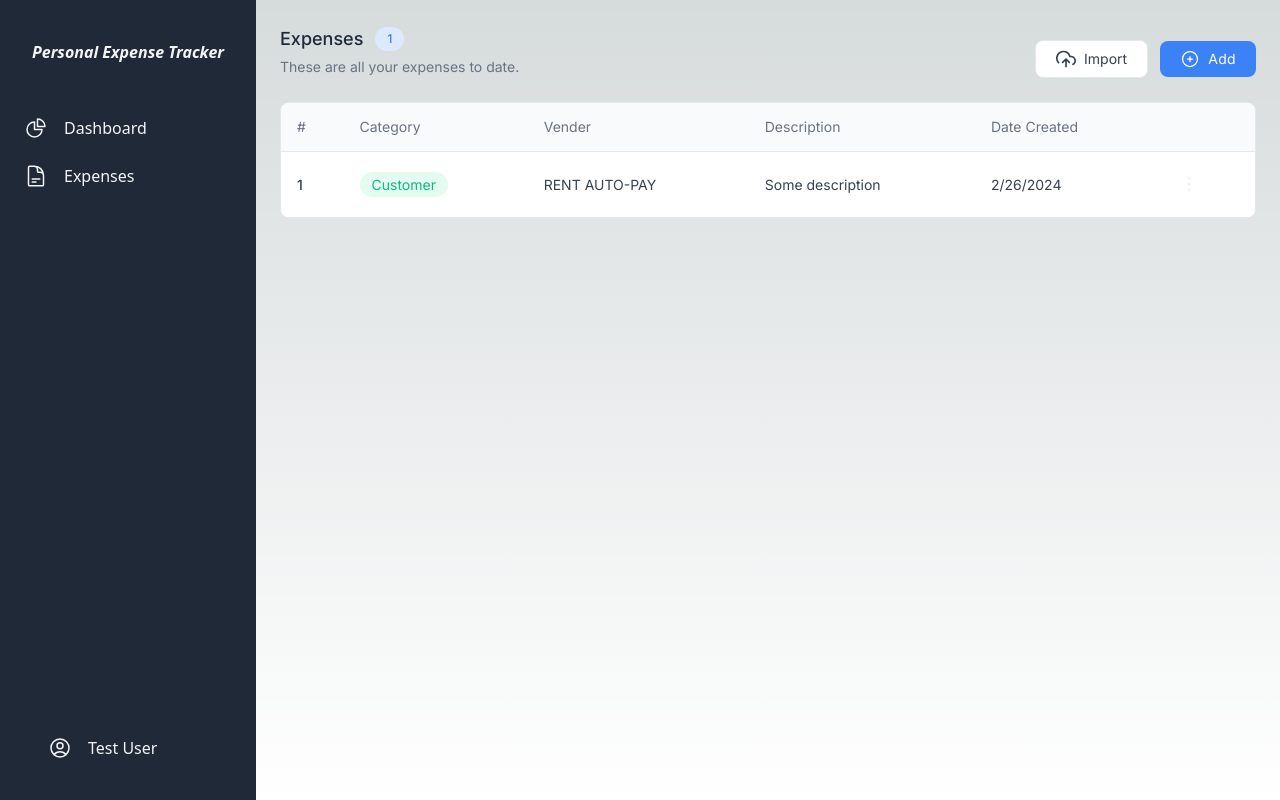
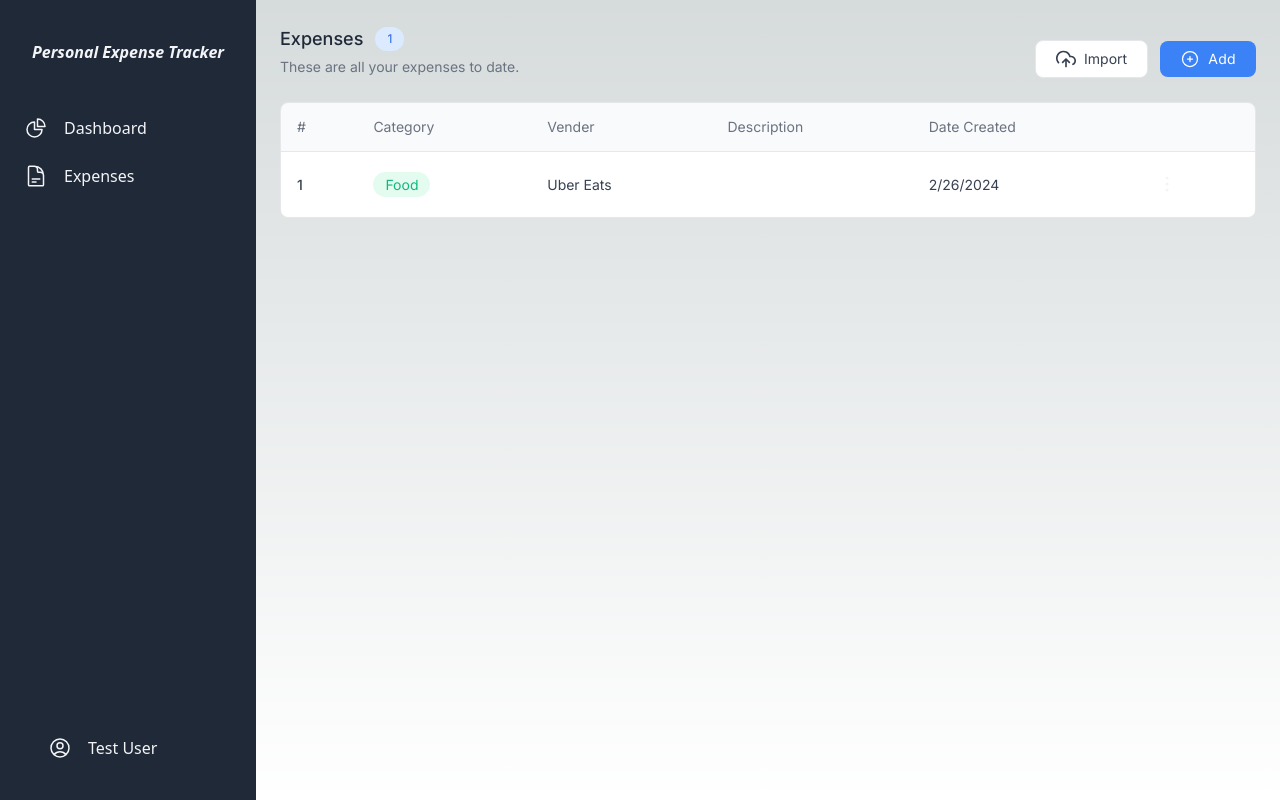
Before and after one commit to iveyner95/personal-expense-tracker, a Next.js app: page /expenses in a window 1280 px wide. Built offline with nearby package versions, Linux system fonts and the light colour scheme.

Commit message:
refactor: clean up table

```diff
--- /dev/null
+++ b/app/expenses/ExpensesTable.tsx
@@ -0,0 +1,25 @@
+import React from "react"
+import { Expense } from "../types"
+import { ExpensesTableBody } from "./ExpensesTableBody"
+import { ExpensesTableHeader } from "./ExpensesTableHeader"
+
+export interface ExpensesTableProps {
+  expenses: Expense[]
+}
+
+export const ExpensesTable = ({ expenses }: ExpensesTableProps) => {
+  return (
+    <div className="flex flex-col mt-6">
+      <div className="overflow-x-auto">
+        <div className="inline-block min-w-full align-middle px-6">
+          <div className="overflow-hidden border border-gray-200 dark:border-gray-700 rounded-lg">
+            <table className="min-w-full divide-y divide-gray-200 dark:divide-gray-700">
+              <ExpensesTableHeader />
+              <ExpensesTableBody expenses={expenses} />
+            </table>
+          </div>
+        </div>
+      </div>
+    </div>
+  )
+}
--- /dev/null
+++ b/app/expenses/ExpensesTableBody.tsx
@@ -0,0 +1,11 @@
+import React from "react";
+import { ExpensesTableProps } from "./ExpensesTable";
+import { ExpensesTableBodyRow } from "./ExpensesTableBodyRow";
+
+export const ExpensesTableBody = ({ expenses }: ExpensesTableProps) => {
+  return (
+    <tbody className="bg-white divide-y divide-gray-200 dark:divide-gray-700 dark:bg-gray-900">
+      {expenses.map((expense) => <ExpensesTableBodyRow expense={expense} key={`expense-${expense.number}`} />)}
+    </tbody>
+  )
+}
--- /dev/null
+++ b/app/expenses/ExpensesTableBodyRow.tsx
@@ -0,0 +1,63 @@
+import React from "react";
+import { Expense } from "../types";
+
+interface ExpensesTableBodyRowProps {
+  expense: Expense;
+}
+
+export const ExpensesTableBodyRow = ({ expense }: ExpensesTableBodyRowProps) => {
+  return (
+    <tr>
+      <td className="px-4 py-4 text-sm font-medium whitespace-nowrap">
+        <div>
+          <h1 className="font-medium text-gray-700 dark:text-gray-200 ">{expense.number}</h1>
+        </div>
+      </td>
+
+      <td className="p-4 text-sm font-medium whitespace-nowrap">
+        {/* TODO: add dynamic text color by category name */}
+        <div className="inline px-3 py-1 text-sm font-normal rounded-full text-emerald-500 gap-x-2 bg-emerald-100/60 dark:bg-gray-800">
+          {expense.category}
+        </div>
+      </td>
+
+      <td className="px-4 py-4 text-sm whitespace-nowrap">
+        <div className="flex items-center text-gray-700 dark:text-gray-200">
+          {expense.vendor}
+        </div>
+      </td>
+
+      <td className="px-4 py-4 text-sm whitespace-nowrap">
+        <div>
+          <p className="text-gray-700 dark:text-gray-200">
+            {expense.description}
+          </p>
+        </div>
+      </td>
+
+      <td className="px-4 py-4 text-sm whitespace-nowrap text-gray-700 dark:text-gray-200">
+        <div>
+          {expense.created}
+        </div>
+      </td>
+
+      <MoreOptionsButton />
+    </tr>
+  )
+}
+
+/**
+ * This button is a stub for potential future content
+ * like a menu to select options like delete & edit
+ */
+const MoreOptionsButton = () => {
+  return (
+    <td className="px-4 py-4 text-sm whitespace-nowrap">
+      <button className="px-1 py-1 text-gray-100 transition-colors duration-200 rounded-lg dark:text-gray-300">
+        <svg xmlns="http://www.w3.org/2000/svg" fill="none" viewBox="0 0 24 24" strokeWidth="1.5" stroke="currentColor" className="w-6 h-6">
+          <path strokeLinecap="round" strokeLinejoin="round" d="M12 6.75a.75.75 0 110-1.5.75.75 0 010 1.5zM12 12.75a.75.75 0 110-1.5.75.75 0 010 1.5zM12 18.75a.75.75 0 110-1.5.75.75 0 010 1.5z" />
+        </svg>
+      </button>
+    </td>
+  )
+}
--- /dev/null
+++ b/app/expenses/ExpensesTableHeader.tsx
@@ -0,0 +1,43 @@
+import React from "react"
+
+export
+  // TODO: make buttons inter-actable
+  const ExpensesTableHeader = () => {
+    return (
+      <thead className="bg-gray-50 dark:bg-gray-800">
+        <tr>
+          <th scope="col" className="py-3.5 px-4 text-sm font-normal text-left rtl:text-right text-gray-500 dark:text-gray-400">
+            <button className="flex items-center gap-x-3 focus:outline-none">
+              #
+            </button>
+          </th>
+
+          <th scope="col" className="py-3.5 px-4 text-sm font-normal text-left rtl:text-right text-gray-500 dark:text-gray-400">
+            <button className="flex items-center gap-x-3 focus:outline-none">
+              Category
+            </button>
+          </th>
+
+          <th scope="col" className="py-3.5 px-4 text-sm font-normal text-left rtl:text-right text-gray-500 dark:text-gray-400">
+            <button className="flex items-center gap-x-3 focus:outline-none">
+              Vender
+            </button>
+          </th>
+
+          <th scope="col" className="py-3.5 px-4 text-sm font-normal text-left rtl:text-right text-gray-500 dark:text-gray-400">
+            Description
+          </th>
+
+          <th scope="col" className="py-3.5 px-4 text-sm font-normal text-left rtl:text-right text-gray-500 dark:text-gray-400">
+            <button className="flex items-center gap-x-3 focus:outline-none">
+              Date Created
+            </button>
+          </th>
+
+          <th scope="col" className="relative py-3.5 px-4">
+            <span className="sr-only">Edit</span>
+          </th>
+        </tr>
+      </thead>
+    )
+  }
--- a/app/expenses/page.tsx
+++ b/app/expenses/page.tsx
@@ -1,5 +1,6 @@
 import React from "react";
 import { ExpensesHeader } from "./ExpensesHeader";
+import { ExpensesTable } from "./ExpensesTable";
 import { useExpenses } from "./useExpenses";
 
 export default function ExpensesList() {
@@ -8,102 +9,7 @@ export default function ExpensesList() {
   return (
     <div className="w-full">
       <ExpensesHeader count={expenses.length} />
-
-      <div className="flex flex-col mt-6">
-        <div className="overflow-x-auto">
-          <div className="inline-block min-w-full align-middle px-6">
-            <div className="overflow-hidden border border-gray-200 dark:border-gray-700 rounded-lg">
-              <table className="min-w-full divide-y divide-gray-200 dark:divide-gray-700">
-                <thead className="bg-gray-50 dark:bg-gray-800">
-                  <tr>
-                    <th scope="col" className="py-3.5 px-4 text-sm font-normal text-left rtl:text-right text-gray-500 dark:text-gray-400">
-                      <button className="flex items-center gap-x-3 focus:outline-none">
-                        #
-                      </button>
-                    </th>
-
-                    <th scope="col" className="py-3.5 px-4 text-sm font-normal text-left rtl:text-right text-gray-500 dark:text-gray-400">
-                      <button className="flex items-center gap-x-3 focus:outline-none">
-                        Category
-                      </button>
-                    </th>
-
-                    <th scope="col" className="py-3.5 px-4 text-sm font-normal text-left rtl:text-right text-gray-500 dark:text-gray-400">
-                      <button className="flex items-center gap-x-3 focus:outline-none">
-                        Vender
-                      </button>
-                    </th>
-
-                    <th scope="col" className="py-3.5 px-4 text-sm font-normal text-left rtl:text-right text-gray-500 dark:text-gray-400">
-                      Description
-                    </th>
-
-                    <th scope="col" className="py-3.5 px-4 text-sm font-normal text-left rtl:text-right text-gray-500 dark:text-gray-400">
-                      <button className="flex items-center gap-x-3 focus:outline-none">
-                        Date Created
-                      </button>
-                    </th>
-
-                    <th scope="col" className="relative py-3.5 px-4">
-                      <span className="sr-only">Edit</span>
-                    </th>
-                  </tr>
-                </thead>
-                <tbody className="bg-white divide-y divide-gray-200 dark:divide-gray-700 dark:bg-gray-900">
-                  <tr>
-
-                    <td className="px-4 py-4 text-sm font-medium whitespace-nowrap">
-                      <div>
-                        {/* TODO: make dynamic */}
-                        <h1 className="font-medium text-gray-700 dark:text-gray-200 ">1</h1>
-                      </div>
-                    </td>
-
-                    <td className="p-4 text-sm font-medium whitespace-nowrap">
-                      {/* TODO: user should be able to set the color on the category */}
-                      <div className="inline px-3 py-1 text-sm font-normal rounded-full text-emerald-500 gap-x-2 bg-emerald-100/60 dark:bg-gray-800">
-                        Customer
-                      </div>
-                    </td>
-
-                    <td className="px-4 py-4 text-sm whitespace-nowrap">
-                      {/* TODO: make dynamic */}
-                      <div className="flex items-center text-gray-700 dark:text-gray-200">
-                        RENT AUTO-PAY
-                      </div>
-                    </td>
-
-                    <td className="px-4 py-4 text-sm whitespace-nowrap">
-                      <div>
-                        {/* TODO: make dynamic */}
-                        <p className="text-gray-700 dark:text-gray-200">
-                          Some description
-                        </p>
-                      </div>
-                    </td>
-
-                    <td className="px-4 py-4 text-sm whitespace-nowrap text-gray-700 dark:text-gray-200">
-                      <div>
-                        {/* TODO: make dynamic */}
-                        2/26/2024
-                      </div>
-                    </td>
-
-                    <td className="px-4 py-4 text-sm whitespace-nowrap">
-                      {/* Stub for potential future content like a menu to select options like delete / edit */}
-                      <button className="px-1 py-1 text-gray-100 transition-colors duration-200 rounded-lg dark:text-gray-300">
-                        <svg xmlns="http://www.w3.org/2000/svg" fill="none" viewBox="0 0 24 24" strokeWidth="1.5" stroke="currentColor" className="w-6 h-6">
-                          <path strokeLinecap="round" strokeLinejoin="round" d="M12 6.75a.75.75 0 110-1.5.75.75 0 010 1.5zM12 12.75a.75.75 0 110-1.5.75.75 0 010 1.5zM12 18.75a.75.75 0 110-1.5.75.75 0 010 1.5z" />
-                        </svg>
-                      </button>
-                    </td>
-                  </tr>
-                </tbody>
-              </table>
-            </div>
-          </div>
-        </div>
-      </div>
+      <ExpensesTable expenses={expenses} />
     </div>
   )
 }
```
